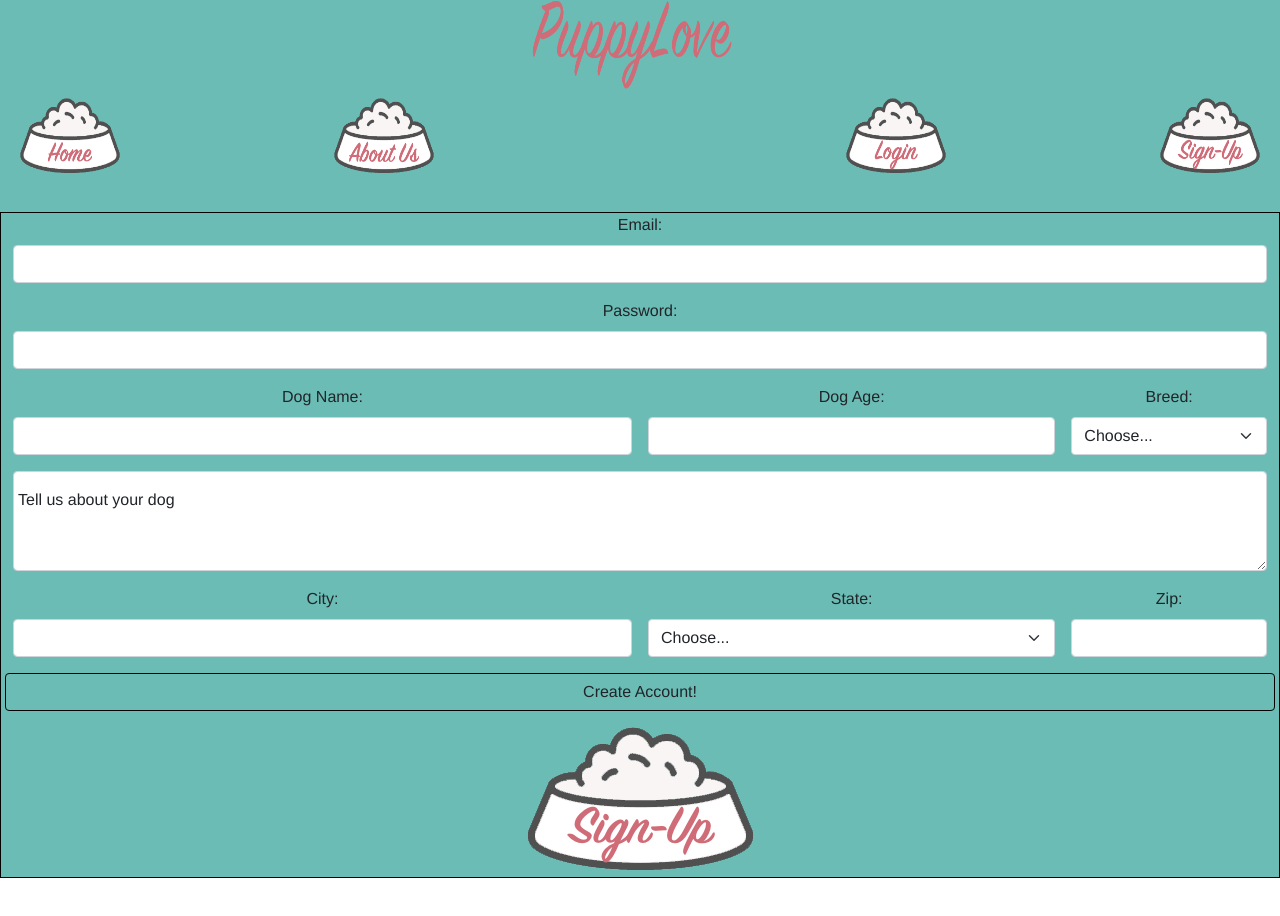
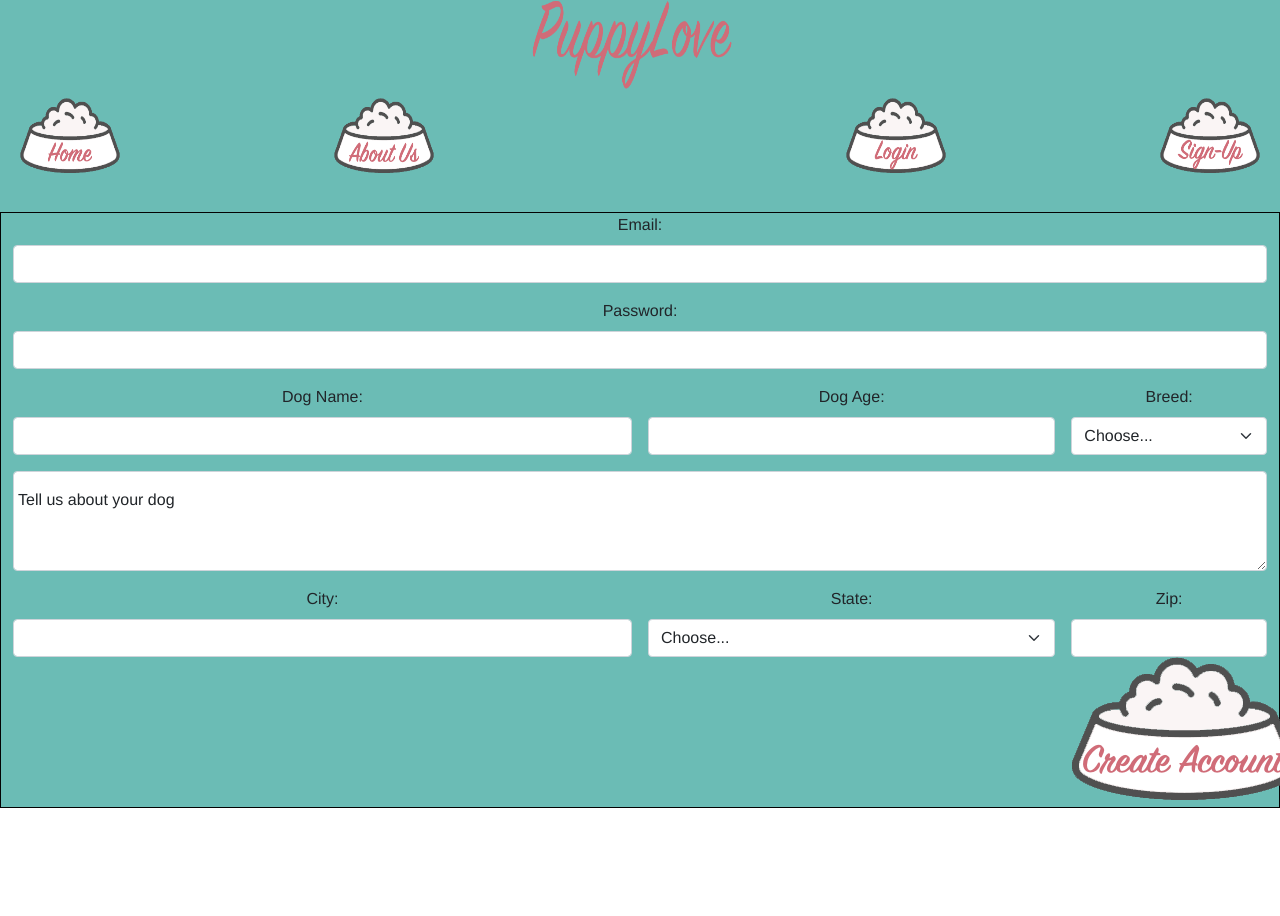
Before and after one commit to ninakd21/puppylove-gp, a website: page public/signUp.html in a window 1280 px wide. Shown: the part 210-1126 px from the top of the page. After the commit the page ends 1099 px from the top, so only its background shows below. Drawn offline with nearby package versions, Linux system fonts and the light colour scheme.

Commit message:
create account

```diff
--- a/public/signUp.html
+++ b/public/signUp.html
@@ -93,10 +93,7 @@
                   <div class="col-md-2">
                     <label for="inputZip" class="form-label">Zip:</label>
                     <input type="text" class="form-control" id="inputZip">
-                  </div>
-                <button type="submit" style="border:1px solid #030303;" class="btn">Create Account!</button>
-                <div>
-                  <input type="image" src="assets/images/signUp.png" name="saveForm" class="btTxt submit" id="saveForm" />
+                  <input type="image" src="assets/images/createAccountBowl.png" name="saveForm" class="btTxt submit" id="saveForm" />
               </div>
             </form>
         </div>
```
Also changed, not shown: public/assets/images/createAccountBowl.png (added).
